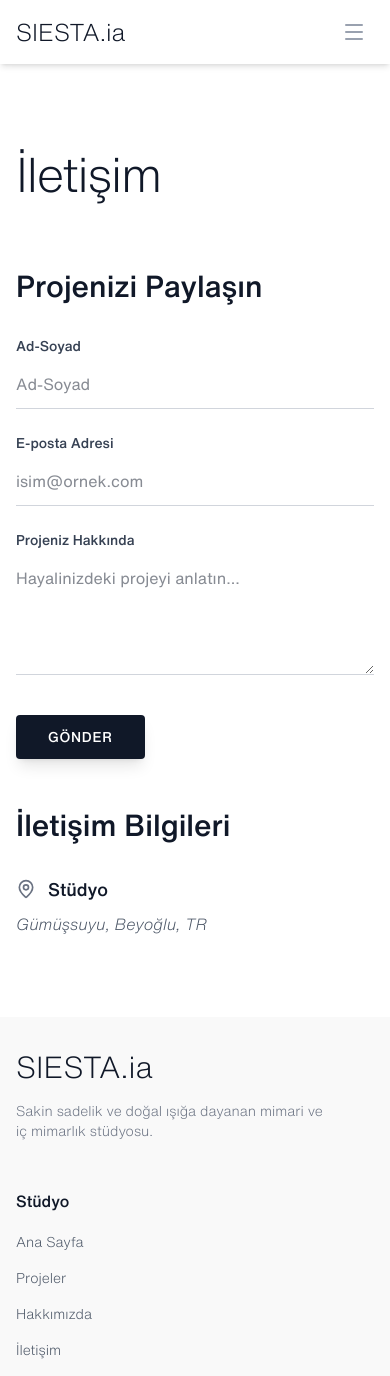
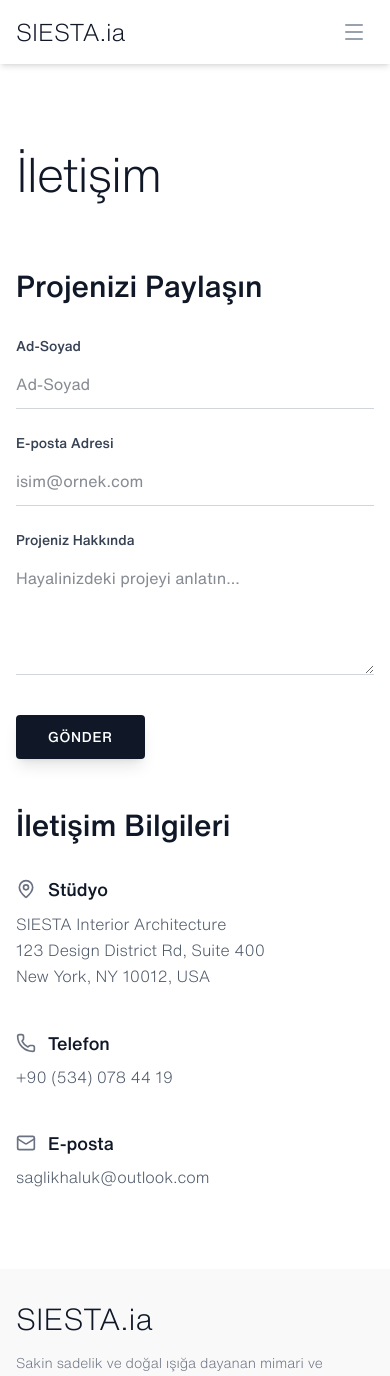
Before and after one commit to ongunumutyelbasi/siesta-ia, a Next.js app: page /iletisim in a window 390 px wide. Shown: the top 1376 px of the page. Built offline with nearby package versions, Linux system fonts and the light colour scheme.

Commit message:
Contact page Phone, Email, Address section restored.

```diff
--- a/app/iletisim/page.tsx
+++ b/app/iletisim/page.tsx
@@ -149,19 +149,49 @@ export default function ContactPage() {
             )}
           </section>
 
-          {/* Right Column (Info) */}
+          {/* Right Column: Studio Details and Location */}
           <section className="space-y-10 lg:pl-8">
             <h2 className="text-3xl font-medium mb-8 lg:mb-0">İletişim Bilgileri</h2>
+
+            {/* Address */}
             <div>
               <div className="flex items-center space-x-3 mb-2">
-                <MapPin className="w-5 h-5 text-gray-500" />
-                <h3 className="text-lg font-medium">Stüdyo</h3>
+              <MapPin className="w-5 h-5 text-gray-500" />
+              <h3 className="text-lg font-medium">Stüdyo</h3>
               </div>
-              <p className="text-gray-600 font-light leading-relaxed italic">Gümüşsuyu, Beyoğlu, TR</p>
+              <p className="text-gray-600 font-light leading-relaxed">
+              SIESTA Interior Architecture<br />
+              123 Design District Rd, Suite 400<br />
+              New York, NY 10012, USA
+              </p>
+            </div>
+
+            {/* Phone */}
+            <div>
+              <div className="flex items-center space-x-3 mb-2">
+              <Phone className="w-5 h-5 text-gray-500" />
+              <h3 className="text-lg font-medium">Telefon</h3>
+              </div>
+              <p className="text-gray-600 font-light">
+              +90 (534) 078 44 19
+              </p>
+            </div>
+
+            {/* Email */}
+            <div>
+              <div className="flex items-center space-x-3 mb-2">
+              <Mail className="w-5 h-5 text-gray-500" />
+              <h3 className="text-lg font-medium">E-posta</h3>
+              </div>
+              <p className="text-gray-600 font-light">
+              <a href="mailto:saglikhaluk@outlook.com" className="hover:text-gray-900 transition-colors">
+              saglikhaluk@outlook.com
+              </a>
+              </p>
             </div>
           </section>
-        </div>
-      </main>
+          </div>
+          </main>
 
       {/* --- CSS ANIMATION FOR PROGRESS BAR --- */}
       <style jsx global>{`
```
